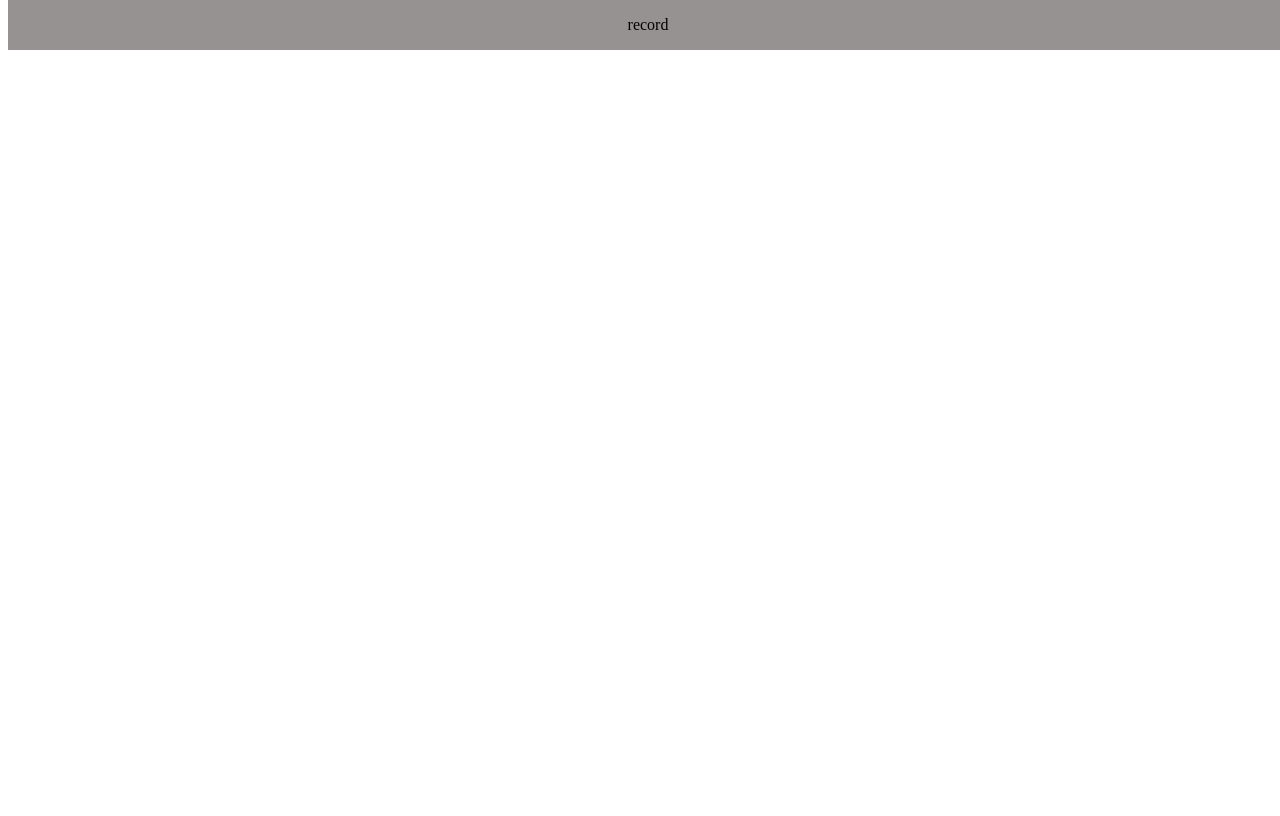
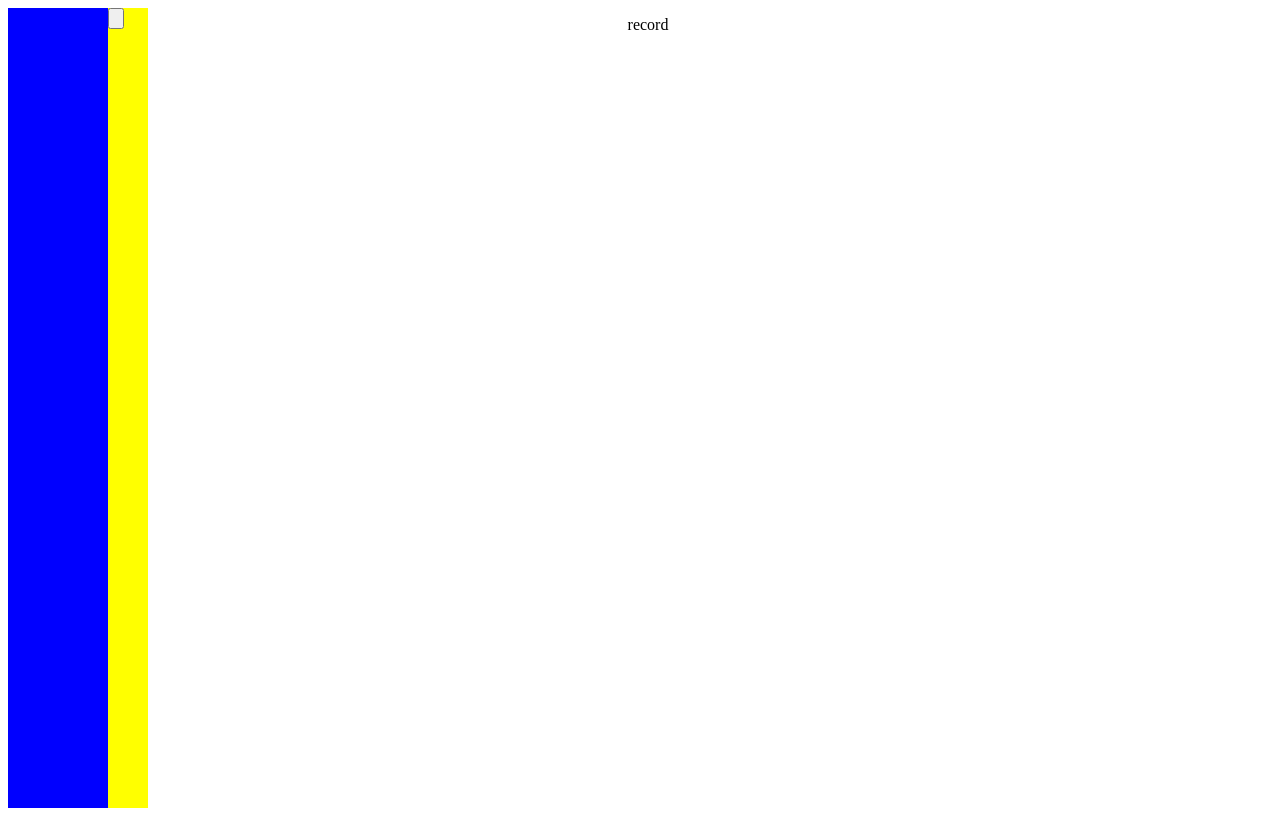
Before and after one commit to nrharu/record, a React (Create React App) app: page /memo in a window 1280 px wide. Built offline with nearby package versions, Linux system fonts and the light colour scheme.

Commit message:
コーディング途中

```diff
--- a/src/App.js
+++ b/src/App.js
@@ -2,18 +2,23 @@ import { BrowserRouter as Router, Route, Switch } from "react-router-dom";
 import Main from "./component/main.js";
 import SidemenuLeft from "./component/sidemenu_left.js";
 import SidemenuRight from "./component/sidemenu_right.js";
-
+import Memo from "./component/memo.js";
 const App = () => {
   return (
     <Router>
       <header className="header">
         <p>record</p>
       </header>
+      <SidemenuLeft />
       <Switch>
         <Route path="/Top">
           <Main />
         </Route>
+        <Route path="/Memo">
+          <Memo />
+        </Route>
       </Switch>
+      <SidemenuRight />
     </Router>
   );
 };
--- /dev/null
+++ b/src/component/memo.js
@@ -0,0 +1,8 @@
+const Memo = () => {
+  return (
+    <div>
+      <div></div>
+    </div>
+  );
+};
+export default Memo;
--- a/src/component/sidemenu_left.js
+++ b/src/component/sidemenu_left.js
@@ -1,5 +1,9 @@
 const SidemenuLeft = () => {
-  return <div></div>;
+  return (
+    <div className="sidemenu_left_wrap">
+      <div></div>
+    </div>
+  );
 };
 
 export default SidemenuLeft;
--- a/src/component/sidemenu_right.js
+++ b/src/component/sidemenu_right.js
@@ -1,5 +1,17 @@
+import { useHistory } from "react-router";
 const SidemenuRight = () => {
-  return <div></div>;
+  const history = useHistory();
+  const add_memo_page = history.push("/memo");
+  return (
+    <div className="sidemenu_right_wrap">
+      <input type="button" onClick={add_memo_page}></input>
+      <ul>
+        <li></li>
+        <li></li>
+        <li></li>
+      </ul>
+    </div>
+  );
 };
 
 export default SidemenuRight;
--- a/src/style.scss
+++ b/src/style.scss
@@ -2,12 +2,24 @@
   box-sizing: border-box;
   list-style: none;
 }
-
+#root {
+  display: flex;
+}
 .header {
   position: fixed;
   top: 0;
   width: 100vw;
   display: flex;
   justify-content: center;
-  background-color: rgb(150, 146, 146);
+  // background-color: rgb(150, 146, 146);
 }
+.sidemenu_right_wrap {
+  height: 100vh;
+  background-color: yellow;
+}
+
+.sidemenu_left_wrap {
+  width: 100px;
+  height: 100vh;
+  background-color: blue;
+}
```
